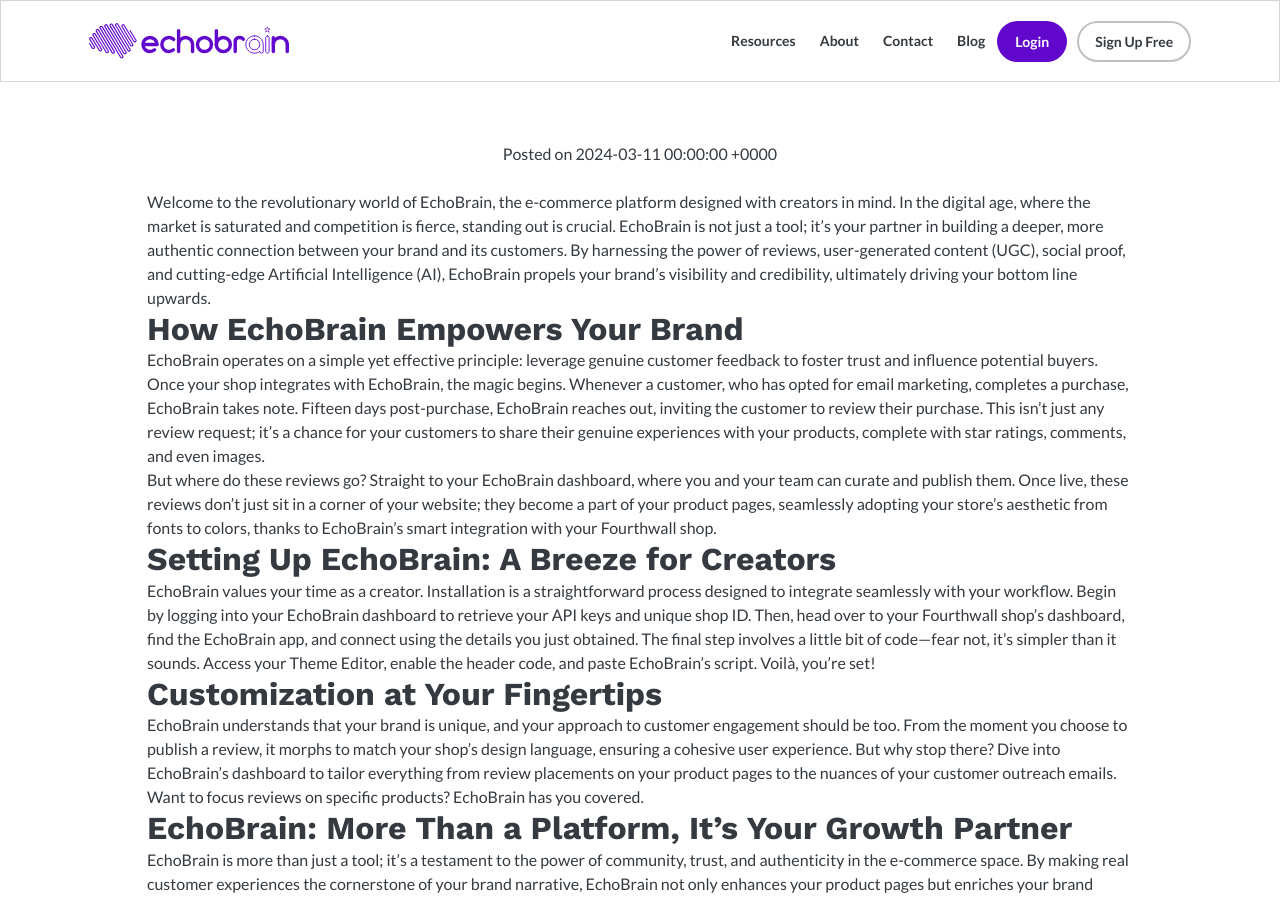
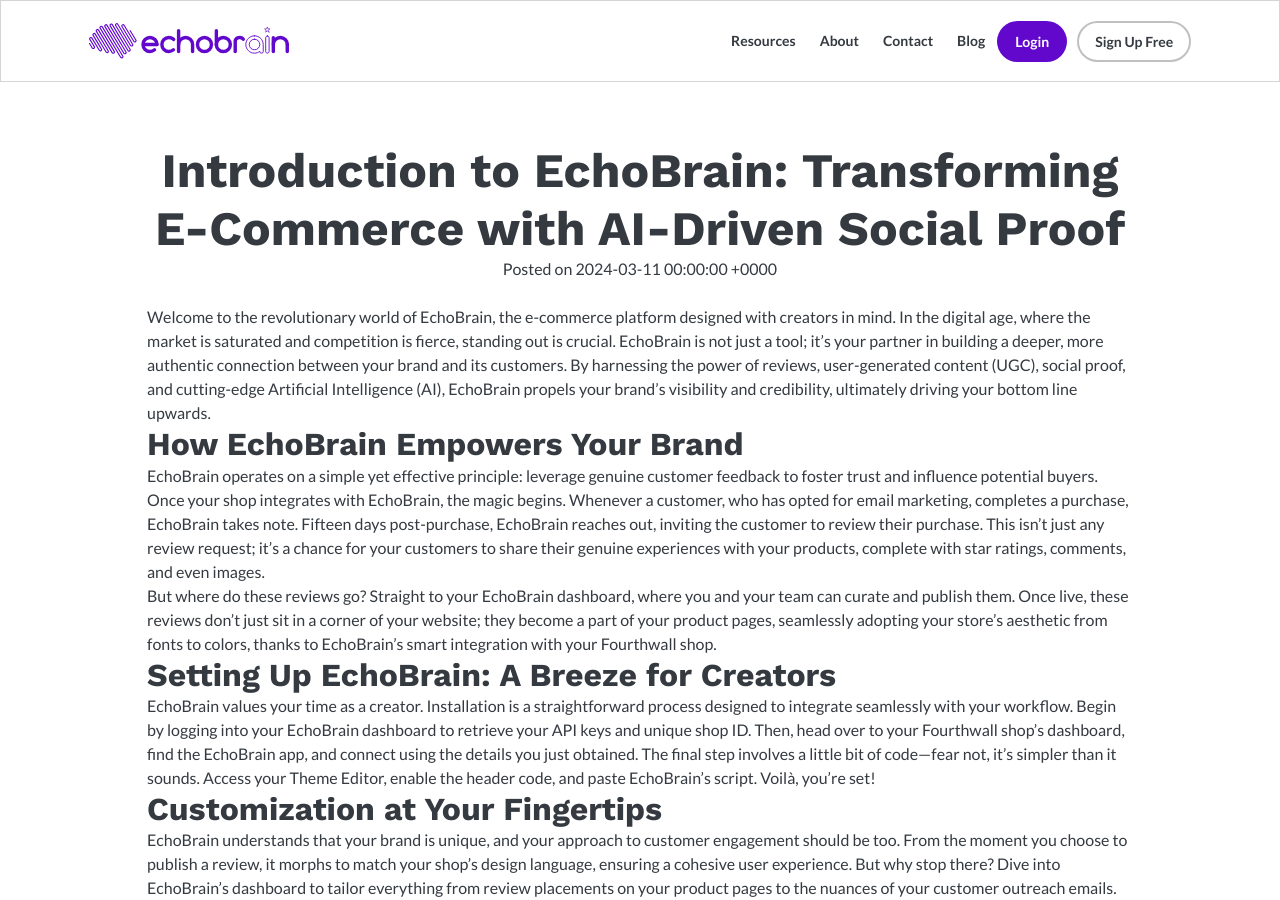
Before and after one commit to echo-brain/echo-brain.github.io, a Jekyll site: the page built from _posts/2024-03-11-introduction-to-echobrain-transforming-e-commerce-with-ai-driven-social-proof.md, in a window 1280 px wide and 900 px high. Built offline with Jekyll 4.4.1, drawn with Linux system fonts in a browser that asks for light colours.

Commit message:
Update 2024-03-11-introduction-to-echobrain-transforming-e-commerce-with-ai-driven-social-proof.md

```diff
--- a/_posts/2024-03-11-introduction-to-echobrain-transforming-e-commerce-with-ai-driven-social-proof.md
+++ b/_posts/2024-03-11-introduction-to-echobrain-transforming-e-commerce-with-ai-driven-social-proof.md
@@ -1,7 +1,6 @@
 ---
 layout: article
-title: >-
-Introduction to EchoBrain: Transforming E-Commerce with AI-Driven Social Proof
+title: "Introduction to EchoBrain: Transforming E-Commerce with AI-Driven Social Proof"
 description: Unleash your brand's potential on EchoBrain, the creator-focused e-commerce platform.  Go beyond sales with UGC, reviews & AI to build real connections and boost sales.
 image: /assets/echo.jpg
 date: 2024-03-11
```
